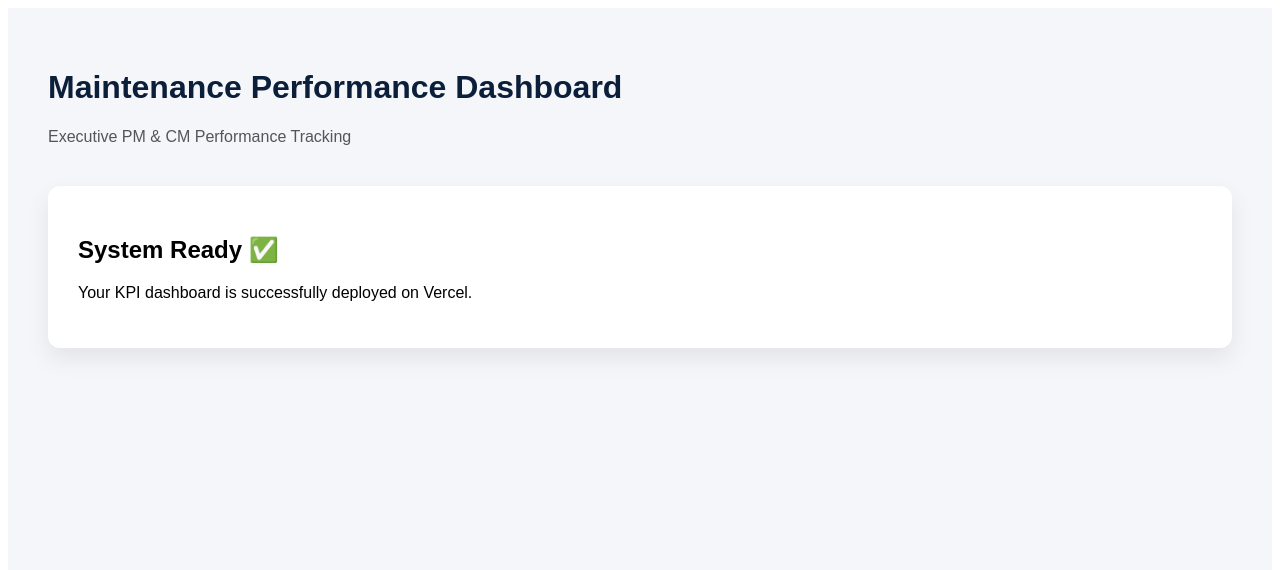
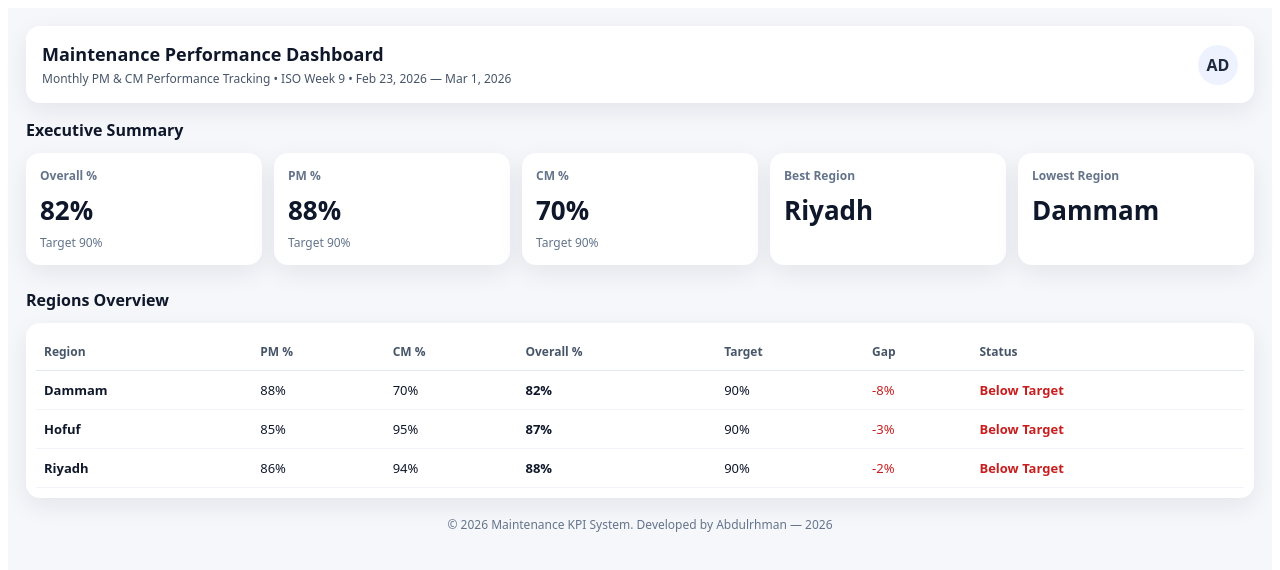
Before and after one commit to TROOP93/maintenance-kpi-dashboard, a Next.js app: page / in a window 1280 px wide. Shown: the top 570 px of the page. Built offline with nearby package versions, Linux system fonts and the light colour scheme.

Commit message:
Add dashboard UI

```diff
--- a/pages/index.js
+++ b/pages/index.js
@@ -1,33 +1,185 @@
 export default function Home() {
+  const regions = [
+    { name: "Dammam", pm: 88, cm: 70, overall: 82, target: 90 },
+    { name: "Hofuf", pm: 85, cm: 95, overall: 87, target: 90 },
+    { name: "Riyadh", pm: 86, cm: 94, overall: 88, target: 90 },
+  ];
+
+  const kpi = {
+    overall: 82,
+    pm: 88,
+    cm: 70,
+    best: "Riyadh",
+    lowest: "Dammam",
+    isoWeek: 9,
+    range: "Feb 23, 2026 — Mar 1, 2026",
+  };
+
+  const Card = ({ title, value, sub }) => (
+    <div style={styles.card}>
+      <div style={styles.cardTitle}>{title}</div>
+      <div style={styles.cardValue}>{value}</div>
+      {sub ? <div style={styles.cardSub}>{sub}</div> : null}
+    </div>
+  );
+
   return (
-    <div style={{
-      fontFamily: "Arial",
-      padding: "40px",
-      background: "#f4f6f9",
-      minHeight: "100vh"
-    }}>
+    <div style={styles.page}>
+      <header style={styles.header}>
+        <div>
+          <div style={styles.h1}>Maintenance Performance Dashboard</div>
+          <div style={styles.h2}>
+            Monthly PM & CM Performance Tracking • ISO Week {kpi.isoWeek} •{" "}
+            {kpi.range}
+          </div>
+        </div>
+        <div style={styles.badge}>AD</div>
+      </header>
 
-      <h1 style={{color:"#0b1f3a"}}>
-        Maintenance Performance Dashboard
-      </h1>
+      <div style={styles.sectionTitle}>Executive Summary</div>
 
-      <p style={{color:"#555"}}>
-        Executive PM & CM Performance Tracking
-      </p>
-
-      <div style={{
-        marginTop:"40px",
-        background:"#ffffff",
-        padding:"30px",
-        borderRadius:"12px",
-        boxShadow:"0 10px 25px rgba(0,0,0,0.08)"
-      }}>
-        <h2>System Ready ✅</h2>
-        <p>
-          Your KPI dashboard is successfully deployed on Vercel.
-        </p>
+      <div style={styles.grid}>
+        <Card title="Overall %" value={`${kpi.overall}%`} sub="Target 90%" />
+        <Card title="PM %" value={`${kpi.pm}%`} sub="Target 90%" />
+        <Card title="CM %" value={`${kpi.cm}%`} sub="Target 90%" />
+        <Card title="Best Region" value={kpi.best} />
+        <Card title="Lowest Region" value={kpi.lowest} />
       </div>
 
+      <div style={{ ...styles.sectionTitle, marginTop: 24 }}>Regions Overview</div>
+
+      <div style={styles.tableWrap}>
+        <table style={styles.table}>
+          <thead>
+            <tr>
+              <th style={styles.th}>Region</th>
+              <th style={styles.th}>PM %</th>
+              <th style={styles.th}>CM %</th>
+              <th style={styles.th}>Overall %</th>
+              <th style={styles.th}>Target</th>
+              <th style={styles.th}>Gap</th>
+              <th style={styles.th}>Status</th>
+            </tr>
+          </thead>
+          <tbody>
+            {regions.map((r) => {
+              const gap = r.overall - r.target;
+              const status = gap >= 0 ? "On Target" : "Below Target";
+              return (
+                <tr key={r.name}>
+                  <td style={styles.tdStrong}>{r.name}</td>
+                  <td style={styles.td}>{r.pm}%</td>
+                  <td style={styles.td}>{r.cm}%</td>
+                  <td style={styles.tdStrong}>{r.overall}%</td>
+                  <td style={styles.td}>{r.target}%</td>
+                  <td style={{ ...styles.td, color: gap >= 0 ? "#0a7d3b" : "#c81e1e" }}>
+                    {gap >= 0 ? `+${gap}%` : `${gap}%`}
+                  </td>
+                  <td
+                    style={{
+                      ...styles.td,
+                      fontWeight: 700,
+                      color: gap >= 0 ? "#0a7d3b" : "#c81e1e",
+                    }}
+                  >
+                    {status}
+                  </td>
+                </tr>
+              );
+            })}
+          </tbody>
+        </table>
+      </div>
+
+      <footer style={styles.footer}>
+        © 2026 Maintenance KPI System. Developed by Abdulrhman — 2026
+      </footer>
     </div>
-  )
+  );
 }
+
+const styles = {
+  page: {
+    fontFamily:
+      "ui-sans-serif, system-ui, -apple-system, Segoe UI, Roboto, Arial",
+    background: "#f6f7fb",
+    minHeight: "100vh",
+    padding: 18,
+  },
+  header: {
+    display: "flex",
+    alignItems: "center",
+    justifyContent: "space-between",
+    background: "#ffffff",
+    borderRadius: 14,
+    padding: 16,
+    boxShadow: "0 8px 24px rgba(15,23,42,0.08)",
+    position: "sticky",
+    top: 10,
+    zIndex: 10,
+  },
+  h1: { fontSize: 18, fontWeight: 800, color: "#0f172a" },
+  h2: { marginTop: 4, fontSize: 12, color: "#475569" },
+  badge: {
+    width: 40,
+    height: 40,
+    borderRadius: "50%",
+    background: "#eef2ff",
+    display: "flex",
+    alignItems: "center",
+    justifyContent: "center",
+    fontWeight: 800,
+    color: "#1e293b",
+  },
+  sectionTitle: { marginTop: 16, fontSize: 16, fontWeight: 800, color: "#0f172a" },
+  grid: {
+    marginTop: 12,
+    display: "grid",
+    gridTemplateColumns: "repeat(auto-fit, minmax(150px, 1fr))",
+    gap: 12,
+  },
+  card: {
+    background: "#ffffff",
+    borderRadius: 14,
+    padding: 14,
+    boxShadow: "0 8px 24px rgba(15,23,42,0.08)",
+  },
+  cardTitle: { fontSize: 12, color: "#64748b", fontWeight: 700 },
+  cardValue: { marginTop: 8, fontSize: 26, fontWeight: 900, color: "#0f172a" },
+  cardSub: { marginTop: 6, fontSize: 12, color: "#64748b" },
+  tableWrap: {
+    marginTop: 12,
+    background: "#ffffff",
+    borderRadius: 14,
+    padding: 10,
+    overflowX: "auto",
+    boxShadow: "0 8px 24px rgba(15,23,42,0.08)",
+  },
+  table: { width: "100%", borderCollapse: "collapse", minWidth: 520 },
+  th: {
+    textAlign: "left",
+    padding: "10px 8px",
+    fontSize: 12,
+    color: "#475569",
+    borderBottom: "1px solid #e2e8f0",
+  },
+  td: {
+    padding: "10px 8px",
+    fontSize: 13,
+    color: "#0f172a",
+    borderBottom: "1px solid #f1f5f9",
+  },
+  tdStrong: {
+    padding: "10px 8px",
+    fontSize: 13,
+    color: "#0f172a",
+    fontWeight: 800,
+    borderBottom: "1px solid #f1f5f9",
+  },
+  footer: {
+    marginTop: 18,
+    textAlign: "center",
+    color: "#64748b",
+    fontSize: 12,
+  },
+};
```
